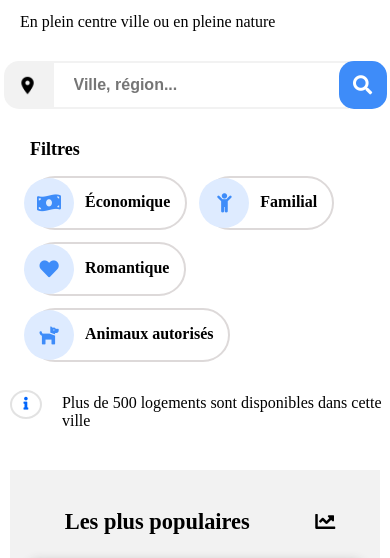
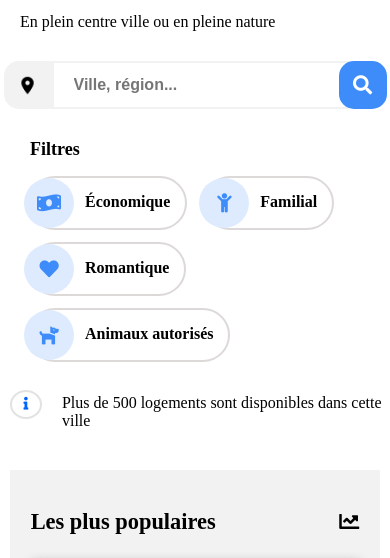
Before and after one commit to CarolineT-JS/CarolineTchong_2_10112020, a plain HTML site: page index.html in a window 390 px wide. Shown: the part 238-796 px from the top of the page. Drawn offline with Linux system fonts and the light colour scheme.

Commit message:
rectif décalage Les plus populaire en responsive

```diff
--- a/style.css
+++ b/style.css
@@ -635,7 +635,9 @@ footer a{
         margin: 0;
         border-radius: 0;
     }
-    #smallTop h2{padding-left: 20px;}
+    #smallTop{width: 113%;}
+
+    #smallTop h2{padding-left:10px;}
 
     #smallTop .fas{
         font-size: 20px;
```
